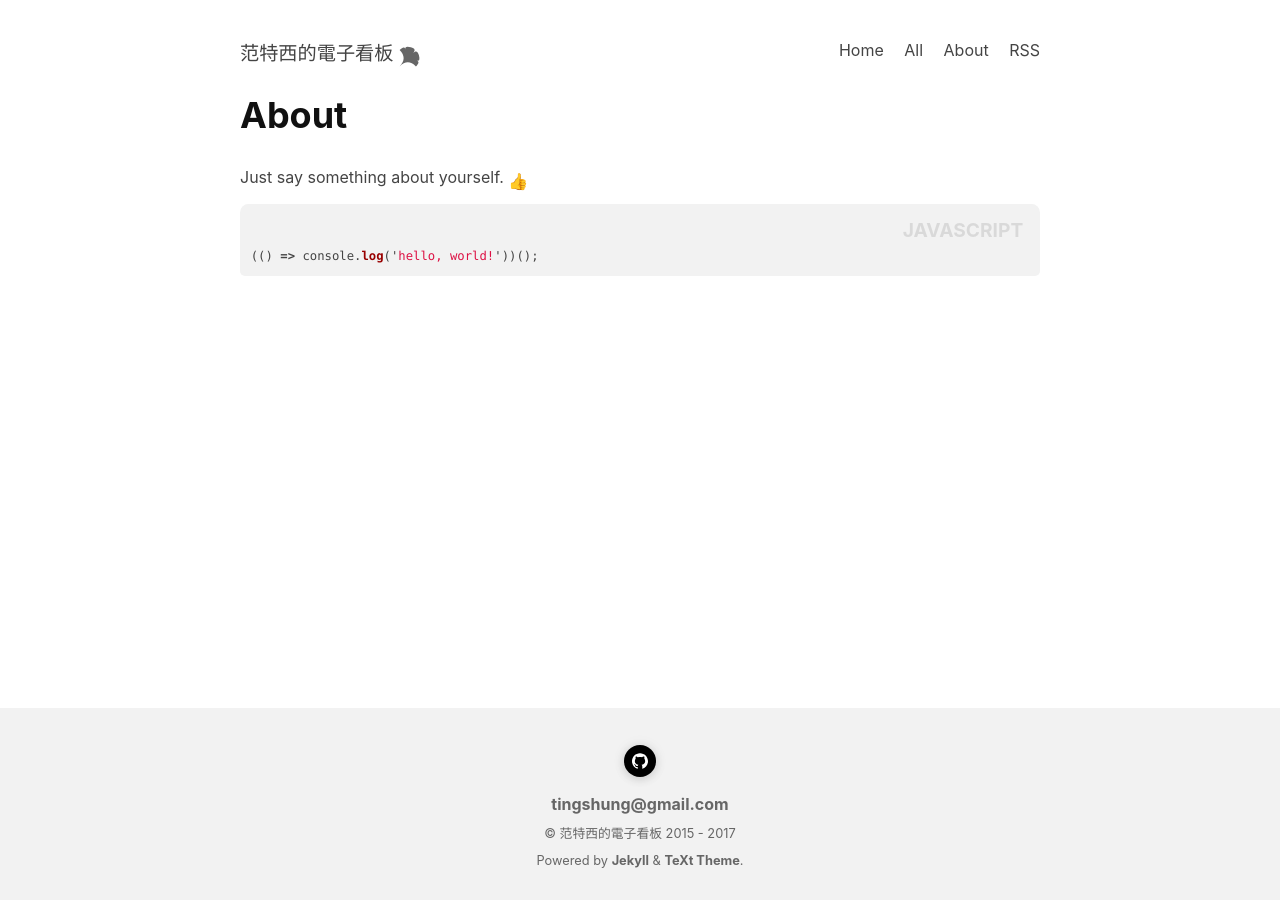
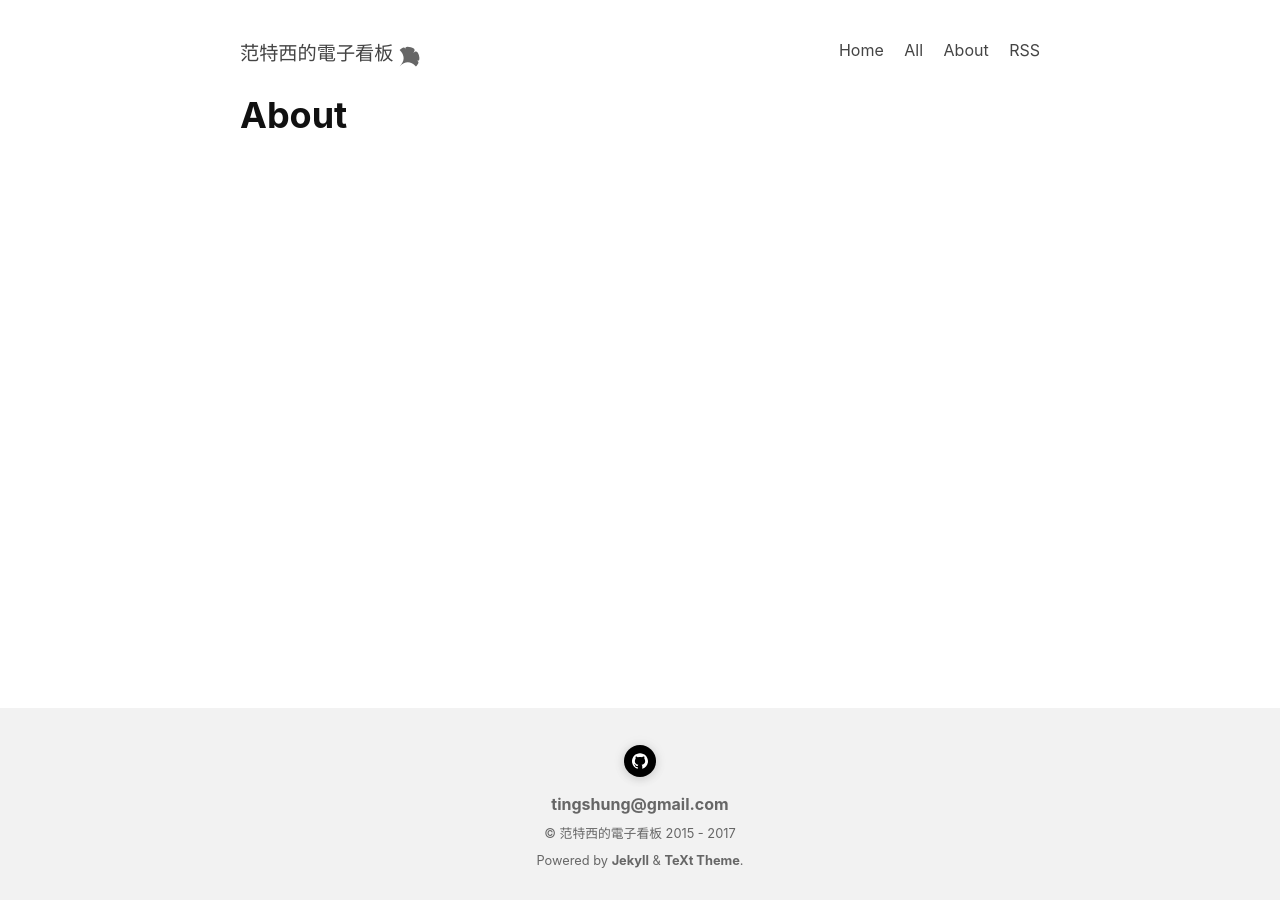
Before and after one commit to tingShean/tingshean.github.io, a Jekyll site: the page built from blog/about.md, in a window 1280 px wide. Built offline with Jekyll 4.4.1, drawn with Linux system fonts in a browser that asks for light colours; nearby versions of some CDN libraries; emoji names are drawn with the system emoji font; comment, search, counter and statistics services are not loaded.

Commit message:
[Modify]

```diff
--- a/blog/about.md
+++ b/blog/about.md
@@ -3,9 +3,3 @@ layout: page
 title: About
 key: page-about
 ---
-
-Just say something about yourself. :+1:
-
-{% highlight javascript %}
-(() => console.log('hello, world!'))();
-{% endhighlight %}
```
Also changed, not shown: _posts/2017-11-30-how-about-vim-setup-on-macos.md (+1 -1 lines).
